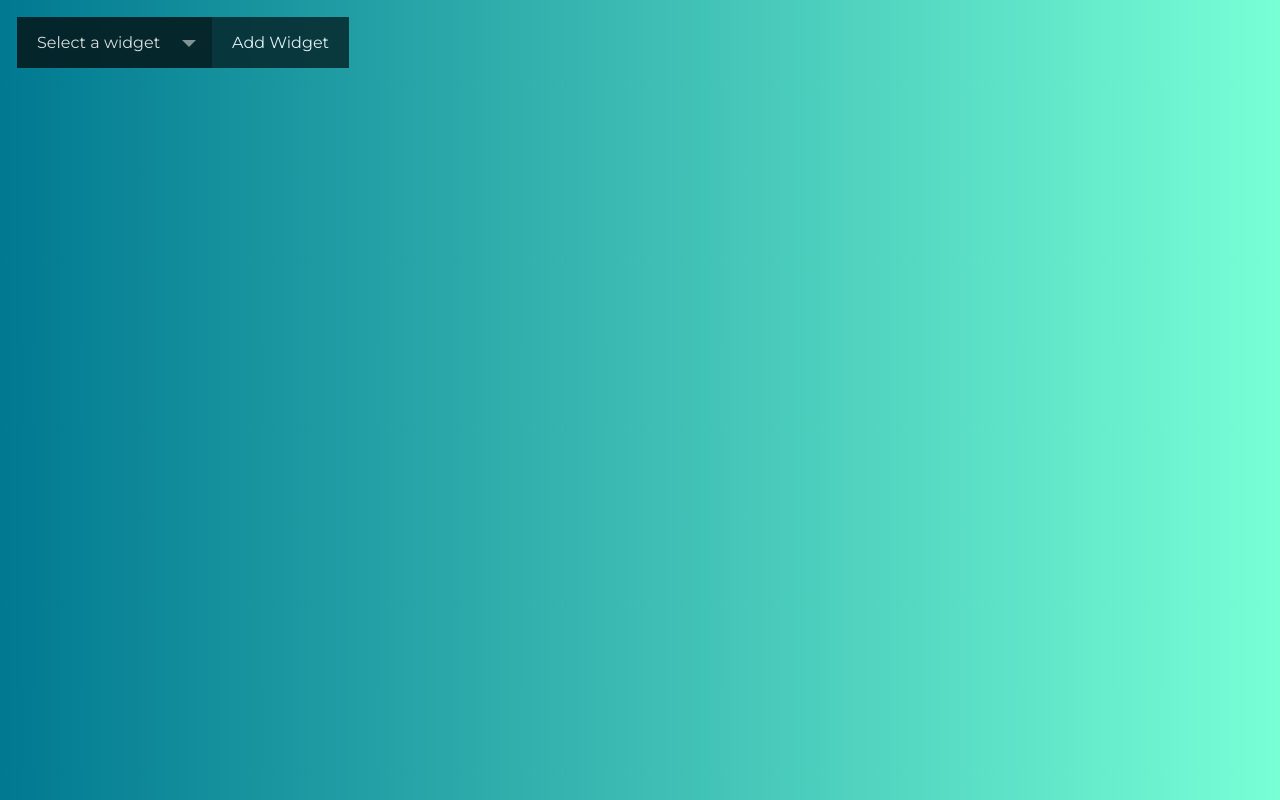
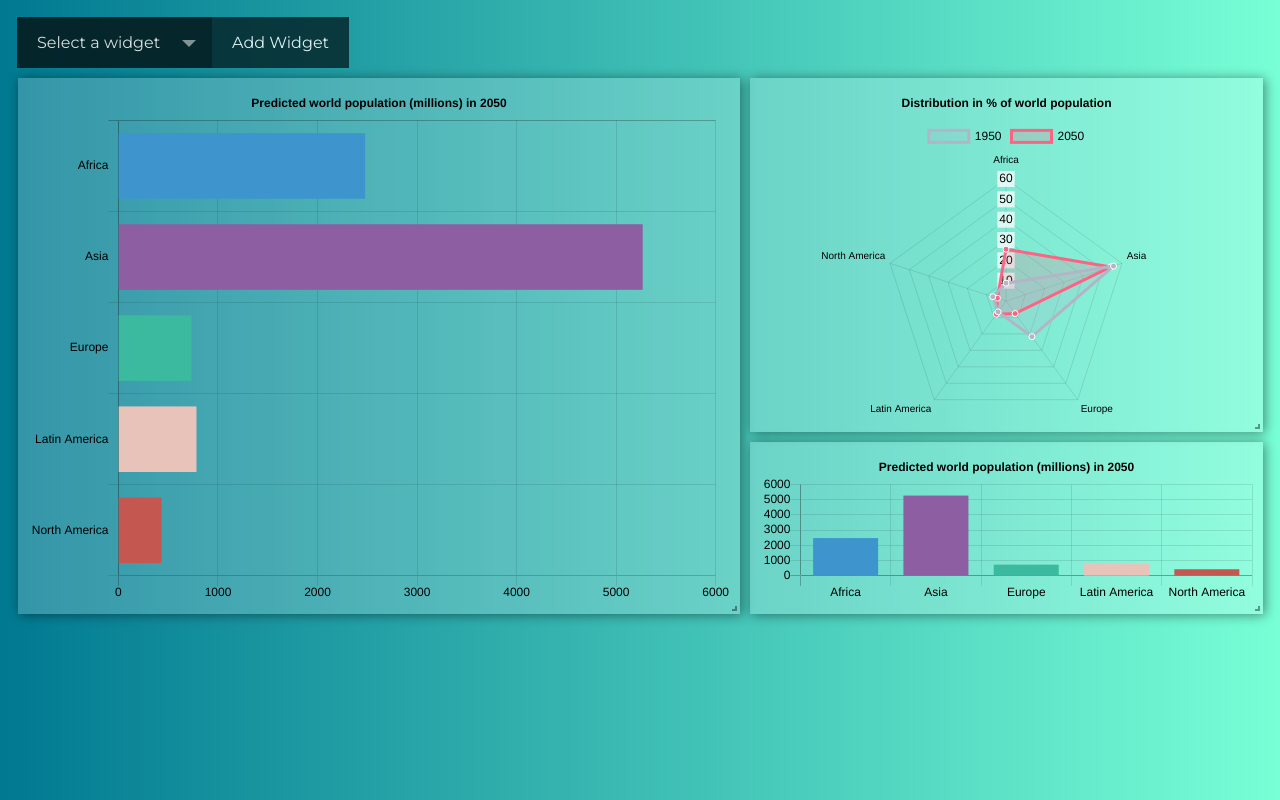
Before and after one commit to dougdelabrida/widget-dashboard, a React (Create React App) app: page / in a window 1280 px wide. Built offline with nearby package versions, Linux system fonts and the light colour scheme.

Commit message:
add default layout widgets state

```diff
--- a/src/App.Helper.js
+++ b/src/App.Helper.js
@@ -18,6 +18,43 @@ const itemLayout = {
   x: undefined,
   y: undefined,
 };
+
+export const defaultLayout = [
+  {"w":7,"h":21,"x":0,"y":0,"i":"0","moved":false,"static":false},
+  {"w":5,"h":7,"x":7,"y":14,"i":"1","minH":7,"maxH":7,"moved":false,"static":false},
+  {"w":5,"h":14,"x":7,"y":0,"i":"2","minW":4,"minH":13,"moved":false,"static":false}
+];
+
+export const defaultWidgets = [
+  {
+    "component": HorizontalBarChart,
+    "type":"horizontalBarChart",
+    "text":"Horizontal Bar",
+    "w":4,
+    "h":9,
+    "indexes":["0"]
+  },
+  {
+    "component": PolarAreaChart,
+    "type":"polarAreaChart",
+    "text":"Polar Area Chart",
+    "w":4,
+    "h":13,
+    "minW":4,
+    "minH":13,
+    "indexes":["2"]
+  },
+  {
+    "component": BarChart,
+    "type":"barChart",
+    "text":"Bar Chart",
+    "w":4,
+    "h":7,
+    "maxH":7,
+    "minH":7,
+    "indexes":["1"]
+  }
+];
 
 export const widgetList = [
   {
@@ -49,6 +86,7 @@ export const widgetList = [
 
 export const getWidget = (i, widgets) => {
   const widget = widgets.find(widget => widget.indexes.includes(i));
+  console.log(widget)
   if (!widget) return <span>Not found</span>;
   return <widget.component key={i} />;
 }
--- a/src/App.js
+++ b/src/App.js
@@ -5,7 +5,7 @@ import Button from './components/Button';
 import theme from './theme';
 import WidgetsWrapper from './components/WidgetsWrapper';
 import ActionsWrapper from './components/ActionsWrapper';
-import { widgetList, getWidget, addWidget } from './App.Helper';
+import { widgetList, getWidget, addWidget, defaultLayout, defaultWidgets } from './App.Helper';
 
 injectGlobal`
   @import url('https://fonts.googleapis.com/css?family=Montserrat');
@@ -25,8 +25,8 @@ injectGlobal`
 
 class App extends PureComponent {
   state = {
-    layout: [],
-    widgets: [],
+    layout: defaultLayout,
+    widgets: defaultWidgets,
     selectedWidgetValue: ''
   }
 
@@ -45,7 +45,6 @@ class App extends PureComponent {
   }
 
   handleLayoutChange (layout) {
-    console.log(layout)
     this.setState({
       layout
     });
```
